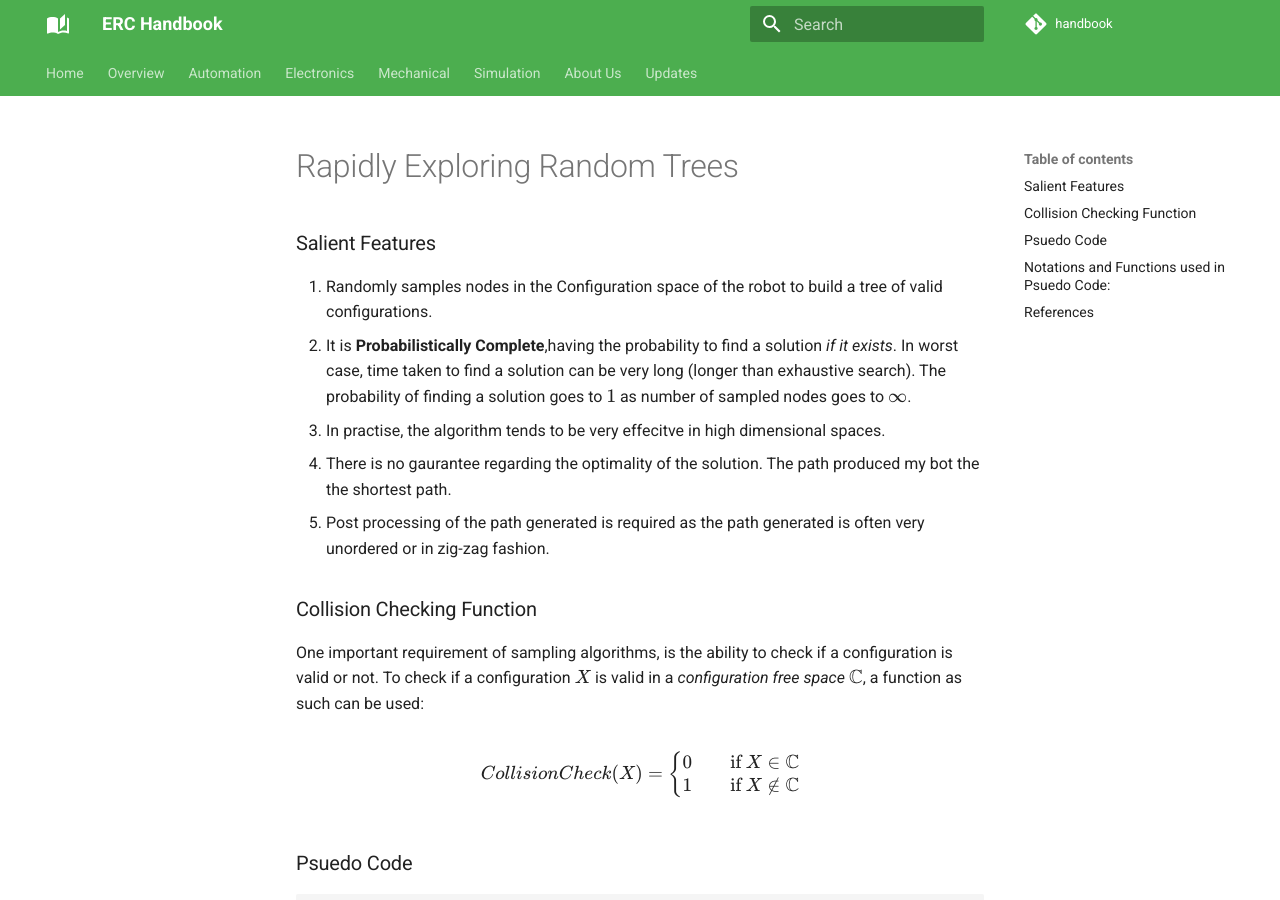
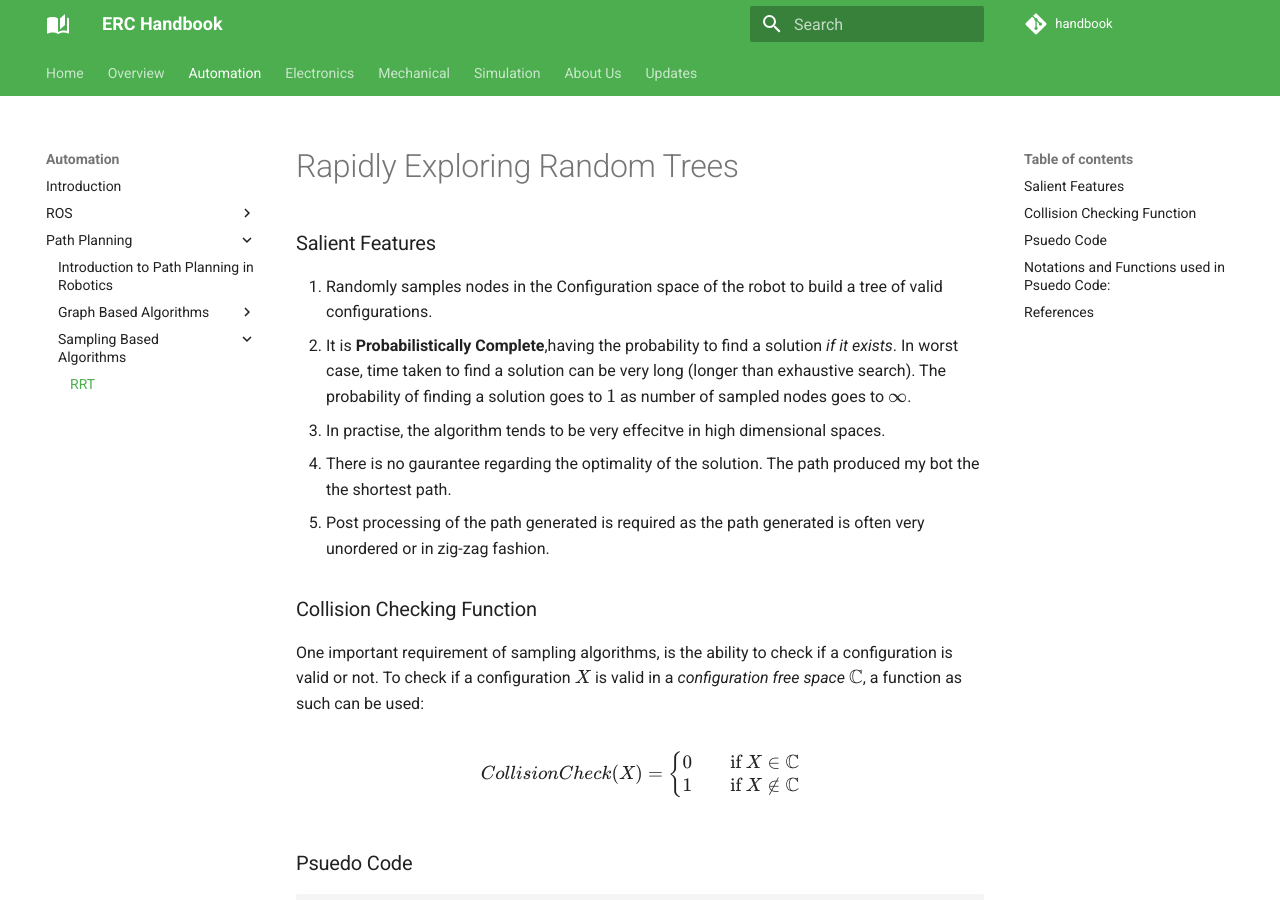
Before and after one commit to ERC-BPGC/handbook, an MkDocs documentation site: the page built from docs/automation/PathPlanners/RRT.md, in a window 1280 px wide and 900 px high. Built offline with MkDocs 1.6.1 and Material for MkDocs 9.7.7, drawn with Linux system fonts in a browser that asks for light colours; comment, search, counter and statistics services are not loaded.

Commit message:
added planners

```diff
--- a/mkdocs.yml
+++ b/mkdocs.yml
@@ -78,6 +78,9 @@ nav:
       - Introduction to Path Planning in Robotics: automation/PathPlanners/intro.md
       - Graph Based Algorithms:
         - A Star: automation/PathPlanners/Astar.md
+        - Dijkstra's Algorithm: automation/PathPlanners/Dijkstra.md
+      - Sampling Based Algorithms:
+        - RRT: automation/PathPlanners/RRT.md
 
   - Electronics:
     - Introduction: electronics/intro.md
```
